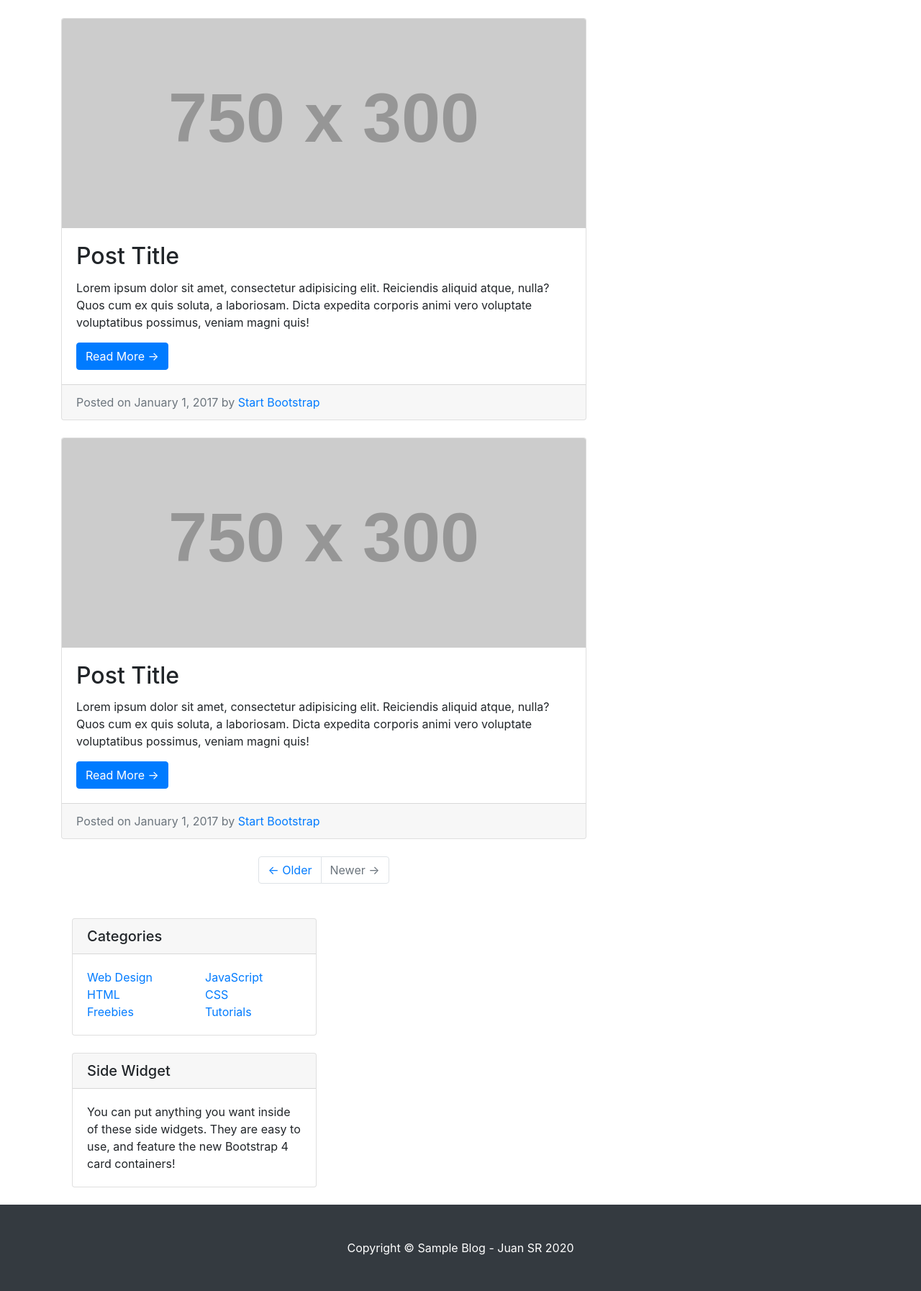
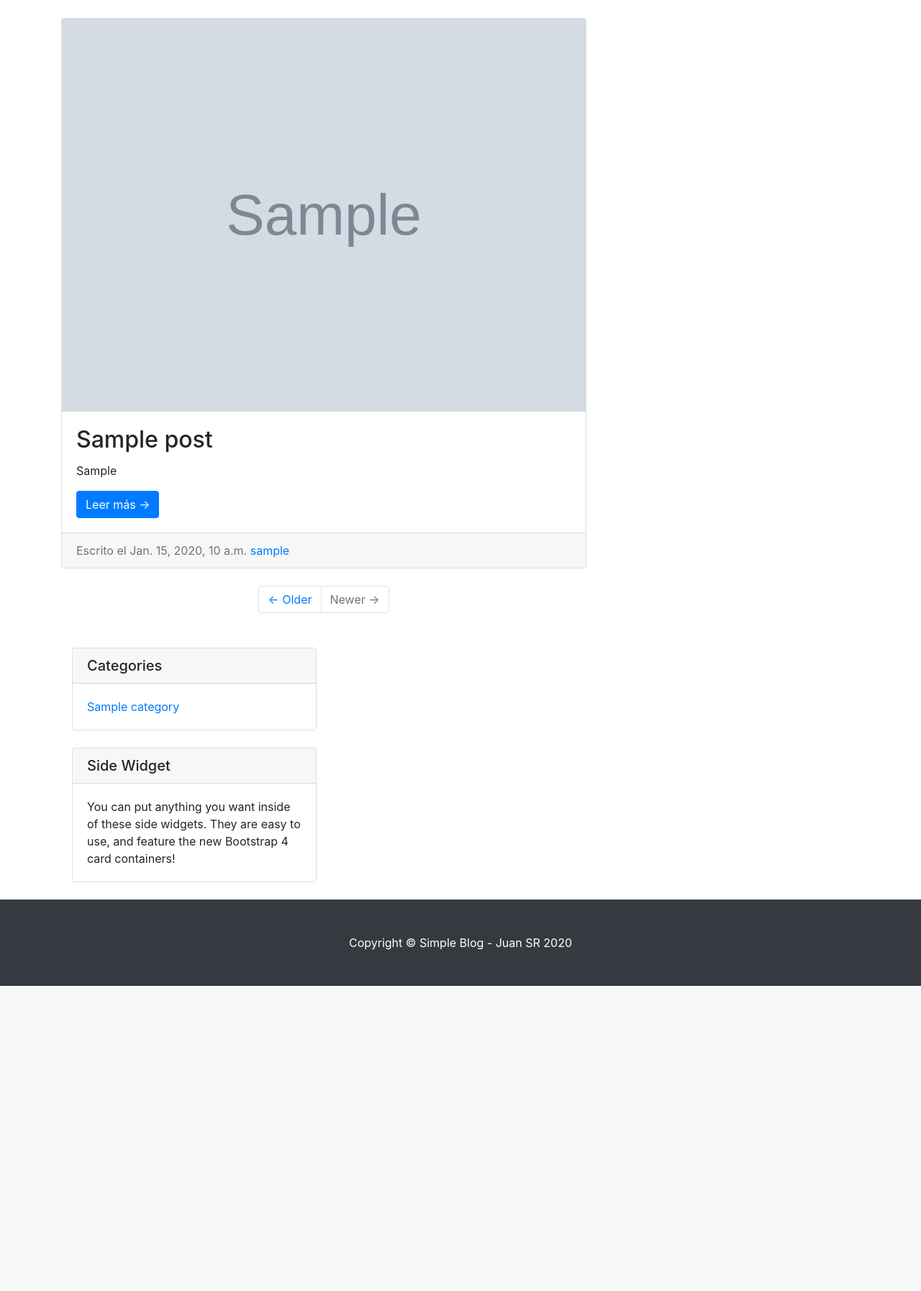
Before and after one commit to jsanhuez/sample-blog, a Django app: page / in a window 1280 px wide. Shown: the part 71-1865 px from the top of the page at 72% size. After the commit the page ends 1441 px from the top, so only its background shows below. Run offline with Django 3.2, Linux system fonts and the light colour scheme; tables that the repository leaves empty hold one stand-in row (values such as "Sample post"); grey boxes marked "Sample" are stand-in pictures; grey boxes labelled with a size stand in for pictures from a placeholder-image service; some libraries are stand-ins or nearby versions.

Commit message:
Create views

```diff
--- /dev/null
+++ b/posts/urls.py
@@ -0,0 +1,24 @@
+"""
+Posts URLs.
+"""
+
+from django.urls import path
+from posts import views
+
+urlpatterns = [
+    path(
+        route='',
+        view=views.PostsFeedView.as_view(),
+        name='blog'
+    ),
+    path(
+        route='posts/<slug:url>/',
+        view=views.PostDetailView.as_view(),
+        name='detail'
+    ),
+    path(
+        route='posts/save_comment',
+        view=views.save_comment,
+        name='save_comment'
+    ),
+]
--- a/posts/views.py
+++ b/posts/views.py
@@ -1,3 +1,60 @@
-from django.shortcuts import render
+from django.shortcuts import render, redirect
+from django.views.generic import DetailView, ListView
+from django.contrib.auth.decorators import login_required
+from django.http import HttpResponse
 
-# Create your views here.
+from posts.models import Post
+from categories.models import Category
+from comments.models import Comment
+
+from comments.forms import CreateCommentForm
+
+class PostsFeedView(ListView):
+    """ Index. """
+    template_name = 'posts/index.html'
+    model = Post
+    ordering = ('-created',)
+    paginate_by = 10
+    context_object_name = 'posts'
+    queryset = Post.objects.filter(is_draft=False)
+
+    def get_context_data(self, **kwargs):
+        context = super().get_context_data(**kwargs)
+        context['categories'] = Category.objects.all()
+        return context
+
+class PostDetailView(DetailView):
+    """ Detail post. """
+    template_name = 'posts/detail.html'
+    model = Post
+    context_object_name = 'post'
+    slug_field = 'url'
+    slug_url_kwarg = 'url'
+
+    def get_queryset(self):
+        return Post.objects.filter(is_draft=False)
+
+    def get_context_data(self, **kwargs):
+        context = super().get_context_data(**kwargs)
+        context['categories'] = Category.objects.all()
+        context['comments'] = Comment.objects.filter(post=self.get_object()).all()
+        context['form_comments'] = CreateCommentForm()
+        return context
+
+@login_required
+def save_comment(request):
+    if request.method == 'POST':
+        url = request.POST['url']
+        post = {
+            'user': request.user.id,
+            'profile': request.user.id,
+            'comment': request.POST['comment'],
+            'post': request.POST['post']
+        }
+        form = CreateCommentForm(post)
+        if form.is_valid():
+            form.save()
+            return redirect('posts:detail', url=url)
+    else:
+        return HttpResponse(status=405)
+    return HttpResponse(status=500)
--- a/sample_blog/settings.py
+++ b/sample_blog/settings.py
@@ -147,6 +147,9 @@ STATICFILES_FINDERS = [
     'django.contrib.staticfiles.finders.AppDirectoriesFinder',
 ]
 
+MEDIA_URL = '/media/'
+MEDIA_ROOT = os.path.join(BASE_DIR, 'media')
+
 LOGIN_URL = '/login/'
 LOGIN_REDIRECT_URL = '/'
 LOGOUT_REDIRECT_URL = '/'
--- a/sample_blog/urls.py
+++ b/sample_blog/urls.py
@@ -16,23 +16,16 @@ Including another URLconf
 from django.contrib import admin
 from django.urls import path, include
 from django.views.generic import TemplateView
+from django.conf.urls.static import static
+from django.conf import settings
 
 urlpatterns = [
     path('admin/', admin.site.urls),
-    path(
-        route='',
-        view=TemplateView.as_view(template_name='posts/index.html'),
-        name='index'
-    ),
-    path(
-        route='post/my-post.html',
-        view=TemplateView.as_view(template_name='posts/detail.html'),
-        name='detail'
-    ),
+    path('', include(('posts.urls', 'posts'), namespace='posts')),
     path(
         route='sobre-mi',
         view=TemplateView.as_view(template_name='about.html'),
         name='about'
     ),
     path('', include(('users.urls', 'users'), namespace='users')),
-]
+] + static(settings.MEDIA_URL, document_root=settings.MEDIA_ROOT)
--- a/templates/base.html
+++ b/templates/base.html
@@ -10,34 +10,46 @@
         {% load static %}
         <link rel="stylesheet" href="{% static 'css/blog-home.css' %}">
     </head>
+
     <body>
+        <!-- Navigation -->
         <nav class="navbar navbar-expand-lg navbar-dark bg-dark fixed-top">
             <div class="container">
-                <a class="navbar-brand" href="#">Simple Blog</a>
+                <a class="navbar-brand" href="{% url 'posts:blog' %}">Simple Blog</a>
                 <button class="navbar-toggler" type="button" data-toggle="collapse" data-target="#navbarResponsive" aria-controls="navbarResponsive" aria-expanded="false" aria-label="Toggle navigation">
                     <span class="navbar-toggler-icon"></span>
                 </button>
                 <div class="collapse navbar-collapse" id="navbarResponsive">
                     <ul class="navbar-nav ml-auto">
                         <li class="nav-item active">
-                            <a class="nav-link" href="#">Blog
+                            <a class="nav-link" href="{% url 'posts:blog' %}">Blog
                                 <span class="sr-only">(current)</span>
                             </a>
                         </li>
                         <li class="nav-item">
-                            <a class="nav-link" href="#">Sobre mi</a>
+                            <a class="nav-link" href="{% url 'about' %}">Sobre mi</a>
                         </li>
-                        <li class="nav-item">
-                            <a class="nav-link" href="#">Login</a>
-                        </li>
-                        <li class="nav-item">
-                            <a class="nav-link" href="#">Registro</a>
-                        </li>
+                        {% if user.is_authenticated %}
+                            <li class="nav-item dropdown">
+                                <a class="nav-link dropdown-toggle" data-toggle="dropdown" href="#" role="button" aria-haspopup="true" aria-expanded="false">{{request.user.username}}</a>
+                                <div class="dropdown-menu">
+                                    <a class="dropdown-item" href="{% url 'users:logout' %}">Logout</a>
+                                </div>
+                            </li>
+                        {% else %}
+                            <li class="nav-item">
+                                <a class="nav-link" href="{% url 'users:login' %}">Login</a>
+                            </li>
+                            <li class="nav-item">
+                                <a class="nav-link" href="{% url 'users:register' %}">Registro</a>
+                            </li>
+                        {% endif %}
                     </ul>
                 </div>
             </div>
         </nav>
 
+        <!-- Page Content -->
         <div class="container">
             {% block content %}{% endblock %}
             <!-- Sidebar Widgets Column -->
@@ -47,35 +59,19 @@
                     <h5 class="card-header">Categories</h5>
                     <div class="card-body">
                         <div class="row">
-                            <div class="col-lg-6">
+                            <div class="col-lg-12">
                                 <ul class="list-unstyled mb-0">
-                                    <li>
-                                        <a href="#">Web Design</a>
-                                    </li>
-                                    <li>
-                                        <a href="#">HTML</a>
-                                    </li>
-                                    <li>
-                                        <a href="#">Freebies</a>
-                                    </li>
-                                </ul>
-                            </div>
-                            <div class="col-lg-6">
-                                <ul class="list-unstyled mb-0">
-                                    <li>
-                                        <a href="#">JavaScript</a>
-                                    </li>
-                                    <li>
-                                        <a href="#">CSS</a>
-                                    </li>
-                                    <li>
-                                        <a href="#">Tutorials</a>
-                                    </li>
+                                    {% for category in categories %}
+                                        <li>
+                                            <a href="#">{{category.name}}</a>
+                                        </li>
+                                    {% endfor %}
                                 </ul>
                             </div>
                         </div>
                     </div>
                 </div>
+                <!-- Side Widget -->
                 <div class="card my-4">
                     <h5 class="card-header">Side Widget</h5>
                     <div class="card-body">
@@ -85,9 +81,10 @@
             </div>
         </div>
 
+        <!-- Footer -->
         <footer class="py-5 bg-dark">
             <div class="container">
-                <p class="m-0 text-center text-white">Copyright &copy; Sample Blog - Juan SR {% now "Y" %}</p>
+                <p class="m-0 text-center text-white">Copyright &copy; Simple Blog - Juan SR {% now "Y" %}</p>
             </div>
         </footer>
         {% bootstrap_javascript jquery='full' %}
--- a/templates/posts/index.html
+++ b/templates/posts/index.html
@@ -2,36 +2,30 @@
 {% block content %}
 <div class="row">
     <div class="col-md-8">
+        <h1 class="my-4">Simple Blog</h1>
 
-        <h1 class="my-4">Simple Blog
-            {% comment %} <small>Other text</small> {% endcomment %}
-        </h1>
-
-        <div class="card mb-4">
-            <img class="card-img-top" src="http://placehold.it/750x300" alt="Card image cap">
-            <div class="card-body">
-                <h2 class="card-title">Post Title</h2>
-                <p class="card-text">Lorem ipsum dolor sit amet, consectetur adipisicing elit. Reiciendis aliquid atque, nulla? Quos cum ex quis soluta, a laboriosam. Dicta expedita corporis animi vero voluptate voluptatibus possimus, veniam magni quis!</p>
-                <a href="#" class="btn btn-primary">Read More &rarr;</a>
+        {% for post in posts %}
+            <div class="card mb-4">
+                <img class="card-img-top" src="{{ post.image_header.url }}" alt="Card image cap">
+                <div class="card-body">
+                    <h2 class="card-title">
+                        {{post.title}}
+                    </h2>
+                    <p class="card-text">
+                        {{post.post|safe|truncatechars:300}}
+                    </p>
+                    <a href="{% url 'posts:detail' post.url%}" class="btn btn-primary">
+                        Leer más &rarr;
+                    </a>
+                </div>
+                <div class="card-footer text-muted">
+                    Escrito el {{post.created}}
+                    <a href="#">
+                        {{post.user.username}}
+                    </a>
+                </div>
             </div>
-            <div class="card-footer text-muted">
-                Posted on January 1, 2017 by
-                <a href="#">Start Bootstrap</a>
-            </div>
-        </div>
-
-        <div class="card mb-4">
-            <img class="card-img-top" src="http://placehold.it/750x300" alt="Card image cap">
-            <div class="card-body">
-                <h2 class="card-title">Post Title</h2>
-                <p class="card-text">Lorem ipsum dolor sit amet, consectetur adipisicing elit. Reiciendis aliquid atque, nulla? Quos cum ex quis soluta, a laboriosam. Dicta expedita corporis animi vero voluptate voluptatibus possimus, veniam magni quis!</p>
-                <a href="#" class="btn btn-primary">Read More &rarr;</a>
-            </div>
-            <div class="card-footer text-muted">
-                Posted on January 1, 2017 by
-                <a href="#">Start Bootstrap</a>
-            </div>
-        </div>
+        {% endfor %}
 
         <ul class="pagination justify-content-center mb-4">
             <li class="page-item">
@@ -41,7 +35,6 @@
                 <a class="page-link" href="#">Newer &rarr;</a>
             </li>
         </ul>
-
     </div>
 </div>
 {% endblock %}
```
Also changed, not shown: comments/forms.py (added, +16 -0 lines), templates/posts/detail.html (+34 -69 lines).
